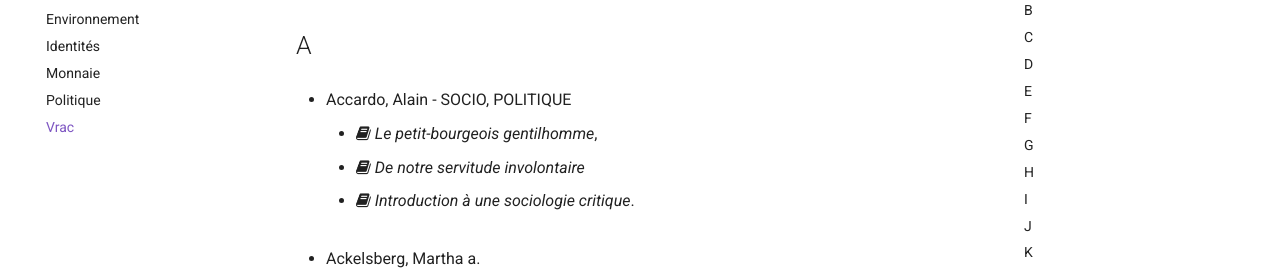
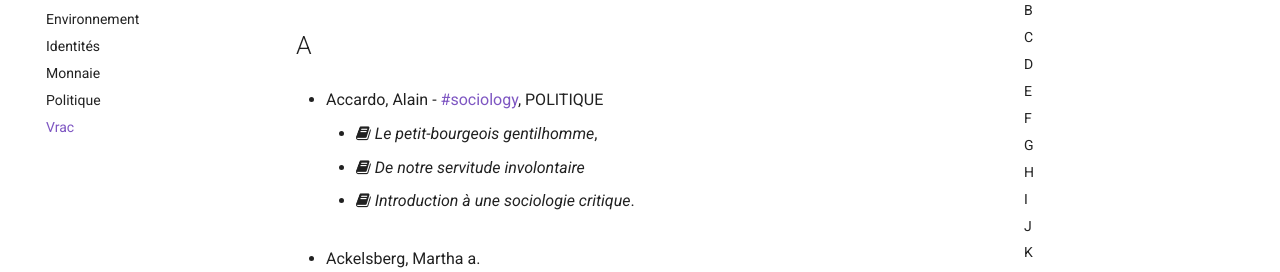
Before and after one commit to elgadjo/peer-education, an MkDocs documentation site: the page built from docs/en_vrac.md, in a window 1280 px wide and 900 px high, scrolled down 437 px. Shown: the part 170-442 px from the top of the window. Built offline with MkDocs 1.6.1 and Material for MkDocs 9.7.7, drawn with Linux system fonts in a browser that asks for light colours; comment, search, counter and statistics services are not loaded; some of the changed text lies outside the part shown.

Commit message:
docs: introduce hashtags for later filtering purpose

```diff
--- a/docs/en_vrac.md
+++ b/docs/en_vrac.md
@@ -22,7 +22,7 @@
 
 ## A
 
-* Accardo, Alain - SOCIO, POLITIQUE
+* Accardo, Alain - [#sociology](), POLITIQUE
 
    * <i class="fa fa-book"></i>
      _Le petit-bourgeois gentilhomme_,
@@ -205,8 +205,8 @@
 
 - Carles, Pierre
 
-   * _Enfin pris_ (SOC)
-   * _La sociologie est un sport de combat_ (SOC)
+   * _Enfin pris_ [#sociology]()
+   * _La sociologie est un sport de combat_ [#sociology]()
 
 - Castoriadis Cornélius
 
@@ -914,7 +914,7 @@
 
 ## Z
 
-- [Zizek, Slavoj](https://fr.wikipedia.org/wiki/Slavoj_%C5%BDi%C5%BEek) [#philosophy] [#marxism]
+- [Zizek, Slavoj](https://fr.wikipedia.org/wiki/Slavoj_%C5%BDi%C5%BEek) [#philosophy]() [#marxism]()
    * _[The Sublime Object of Ideology](https://en.wikipedia.org/wiki/The_Sublime_Object_of_Ideology)_
 
 <!--
```
